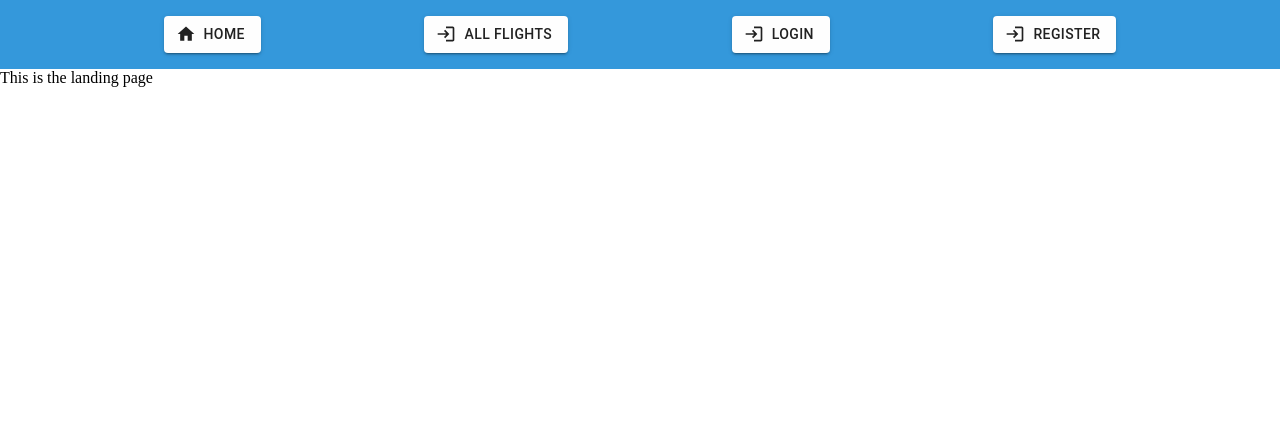
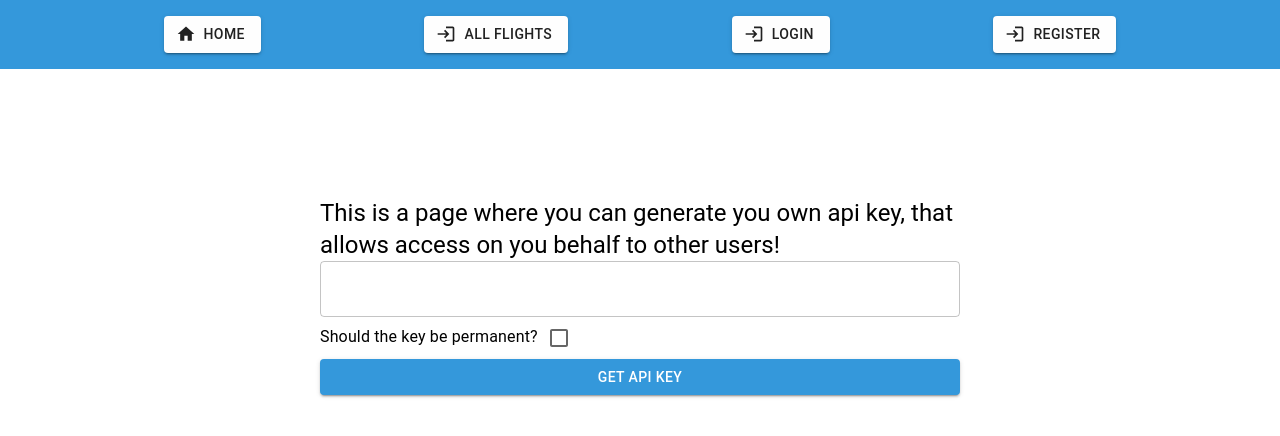
Before and after one commit to rruzicic/globetrotter, a React (Create React App) app in the folder flights/frontend/: page /api in a window 1280 px wide. Before the commit this address led to /home. Shown: the top 436 px of the page. Built offline with nearby package versions, Linux system fonts and the light colour scheme; what @mui/x-date-pickers-pro would draw is missing.

Commit message:
add api key fe (#18)

```diff
--- a/flights/frontend/src/App.jsx
+++ b/flights/frontend/src/App.jsx
@@ -11,6 +11,7 @@ import FlightsPage from "pages/FlightsPage";
 import CreateFlightPage from "pages/CreateFlightPage";
 import { LocalizationProvider } from "@mui/x-date-pickers-pro";
 import { AdapterDateFns } from "@mui/x-date-pickers-pro/AdapterDateFns";
+import APIKeyPage from "pages/APIKeyPage";
 import { useContext } from "react";
 import AuthContext from "config/authContext";
 
@@ -36,6 +37,7 @@ function App() {
               }
               <Route path="/flights" element={<FlightsPage />} />
               <Route path="/flights/create" element={<CreateFlightPage />} />
+              <Route path="/api" element={<APIKeyPage />} />
               <Route path="*" element={<Navigate to={'/home'} replace />} />
             </Routes>
           </Layout>
--- a/flights/frontend/src/components/common/NavBar.jsx
+++ b/flights/frontend/src/components/common/NavBar.jsx
@@ -53,6 +53,11 @@ const NavBar = () => {
                                 Create flight
                             </Button>
                         </Link>
+                        <Link to='/api'>
+                            <Button variant="contained" color="secondary" startIcon={<LoginIcon />}>
+                                API key
+                            </Button>
+                        </Link>
                         <Button variant="contained" color="secondary" startIcon={<LogoutIcon />} onClick={() => { authCtx.logout() }}>
                             Logout
                         </Button>
--- /dev/null
+++ b/flights/frontend/src/pages/APIKeyPage.jsx
@@ -0,0 +1,46 @@
+import Typography from '@mui/material/Typography'
+import Button from '@mui/material/Button'
+import { Checkbox, TextField } from '@mui/material';
+import { Stack } from '@mui/system';
+import axios from 'axios';
+import { useState } from 'react';
+
+const APIKeyPage = () => {
+    const [apiKey, setApiKey] = useState()
+    const [permanent, setPermanent] = useState(false)
+
+    const changePermanent = () => {
+        setPermanent((value) => !value)
+    }
+
+    const getAPIKey = () => {
+        //TODO: userId and permanent? not on endpoint
+        axios.get('http://localhost:8080/api-key/')
+        .catch((err)=>{
+            console.error(err)
+        })
+        .then((response) => {
+            setApiKey(response.data.data)
+        })
+    }
+
+    return (
+        <Stack width={'50%'} margin='8rem auto'>
+            <Typography variant="h5" color="initial">
+                This is a page where you can generate you own api key, that allows access on you behalf to other users!
+            </Typography>
+            <TextField value={apiKey} />
+            <Stack direction={'row'}>
+                <Typography variant="body1" color="initial" marginTop={'0.5rem'}>
+                    Should the key be permanent?
+                </Typography>
+                <Checkbox label='Should the key be permanent?' onChange={changePermanent}/>
+            </Stack>
+            <Button variant="contained" color="primary" onClick={getAPIKey}>
+                Get API key
+            </Button>
+        </Stack>
+    );
+}
+
+export default APIKeyPage;
```
